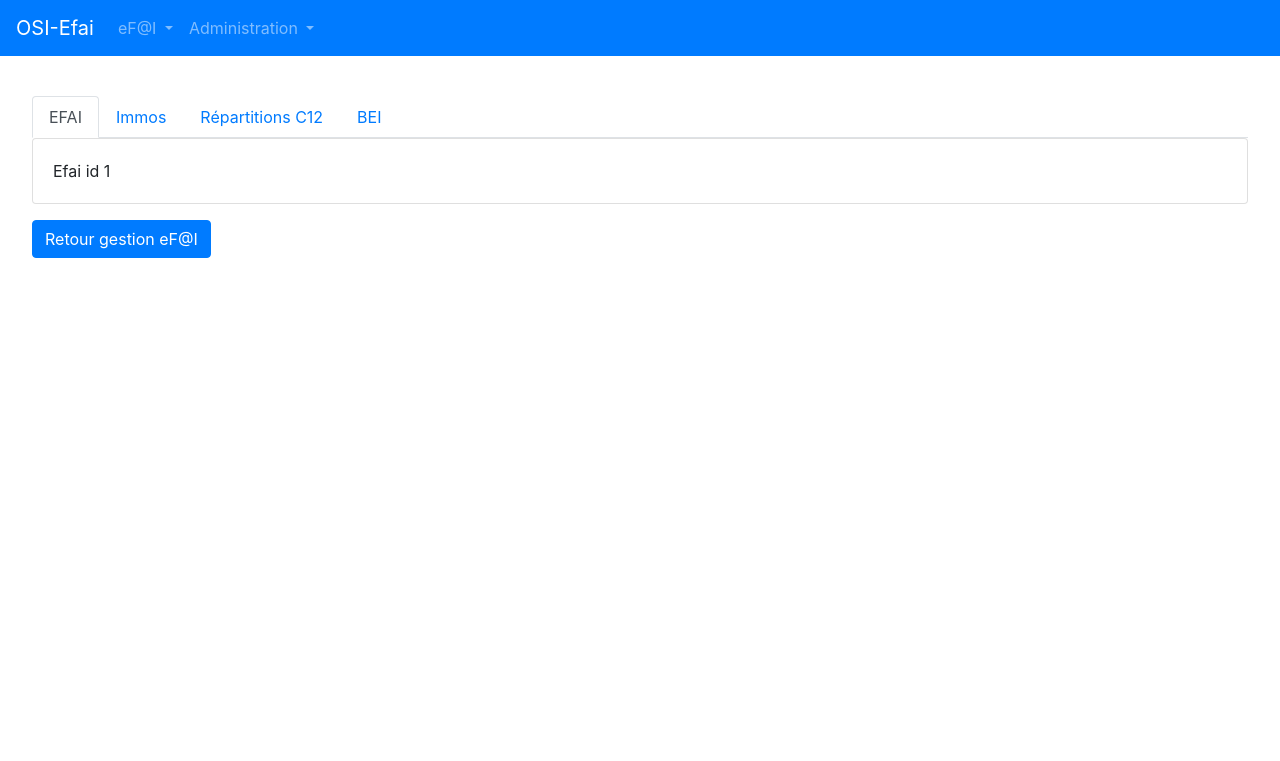
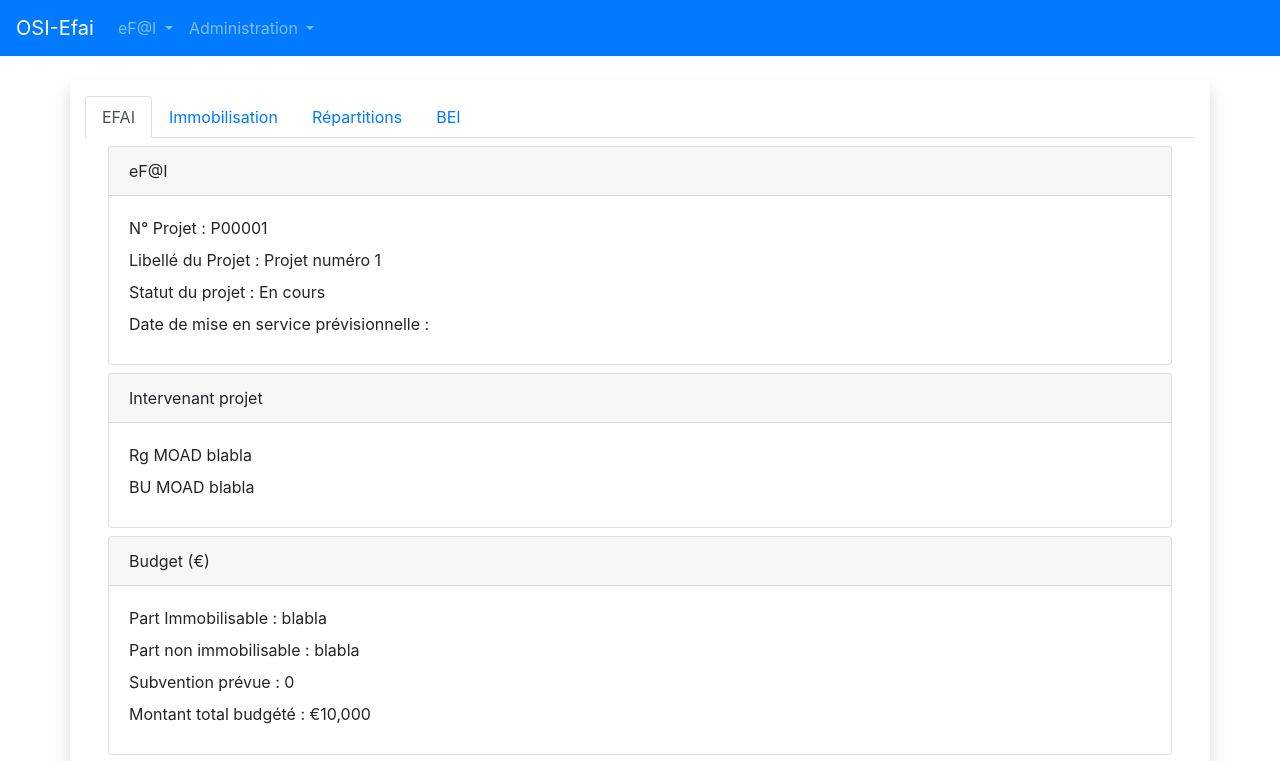
Before and after one commit to Letotoche/osi-ihm, an Angular app: page /efai/edit/1 in a window 1280 px wide. Shown: the top 761 px of the page. Built offline with nearby package versions, Linux system fonts and the light colour scheme.

Commit message:
onglet form efai

```diff
--- a/package.json
+++ b/package.json
@@ -20,8 +20,8 @@
     "@angular/platform-browser-dynamic": "~7.2.0",
     "@angular/router": "~7.2.0",
     "bootstrap": "^4.3.1",
-    "core-js": "^2.5.4",
-    "ngf-bootstrap": "0.0.5",
+    "core-js": "^2.6.9",
+    "jquery": "^3.4.1",
     "rxjs": "~6.3.3",
     "tslib": "^1.9.0",
     "zone.js": "~0.8.26"
--- /dev/null
+++ b/src/app/efai/efai-form/efai-form.component.html
@@ -0,0 +1,62 @@
+<div class="card m-2">
+  <div class="card-header">
+      eF@I
+  </div>
+  <div class="card-body">
+    <div>
+      <label>N° Projet : </label> {{efai.projet.codeProjet}}
+    </div>
+    <div>
+      <label>Libellé du Projet :</label> {{efai.projet.libelle}}
+    </div>
+
+    <div>
+      <label>Statut du projet :</label> {{efai.projet.statut}}
+    </div>
+
+    <div>
+        <label>Date de mise en service prévisionnelle :</label>
+      </div>
+  </div>
+</div>
+
+<div class="card m-2">
+  <div class="card-header">
+      Intervenant projet
+  </div>
+  <div class="card-body">
+    <div>
+      <label>Rg MOAD</label> blabla
+    </div>
+    <div>
+      <label>BU MOAD</label> blabla
+    </div>
+
+  </div>
+</div>
+
+<div class="card m-2">
+  <div class="card-header">
+      Budget (€)
+  </div>
+  <div class="card-body">
+    <div>
+      <label>Part Immobilisable :</label> blabla
+    </div>
+    <div>
+      <label>Part non immobilisable :</label> blabla
+    </div>
+    <div>
+      <label>Subvention prévue :</label> 0
+    </div>
+    <div>
+        <label>Montant total budgété :</label> {{efai.projet.montantBudget | currency:'EUR':true:'1.0-0'}}
+      </div>
+  </div>
+</div>
+
+<button type="button" class="btn btn-primary">Enregistrer</button>
+
+<div class="alert alert-info" role="alert">
+    Date de dernière modification : {{efai.dateDerniereModif | date:"dd/MM/yyyy"}} par TOTO
+</div>
--- /dev/null
+++ b/src/app/efai/efai-form/efai-form.component.ts
@@ -0,0 +1,17 @@
+import { Component, OnInit, Input } from '@angular/core';
+import { IEfai } from 'src/app/model/IEfai';
+
+@Component({
+  selector: 'osi-app-efai-form',
+  templateUrl: './efai-form.component.html',
+  styleUrls: ['./efai-form.component.css']
+})
+export class EfaiFormComponent implements OnInit {
+  @Input() efai: IEfai
+
+  constructor() { }
+
+  ngOnInit() {
+  }
+
+}
--- a/src/app/efai/efai.component.html
+++ b/src/app/efai/efai.component.html
@@ -1,21 +1,30 @@
-<p>
 
-</p>
+<div class="container shadow pt-3 pb-3">
+  <ul class="nav nav-tabs">
+    <li class="nav-item">
+      <a class="nav-link active" data-toggle="tab" href="#home" >EFAI</a>
+    </li>
+    <li class="nav-item">
+      <a class="nav-link" data-toggle="tab" href="#menu2">Immobilisation</a>
+    </li>
+    <li class="nav-item">
+      <a class="nav-link" data-toggle="tab" href="#menu3">Répartitions</a>
+    </li>
+    <li class="nav-item">
+      <a class="nav-link" data-toggle="tab" href="#menu4">BEI</a>
+    </li>
+  </ul>
 
-<nav class="nav nav-tabs">
-  <a class="nav-item nav-link active" href="#p1" data-toggle="tab">EFAI</a>
-  <a class="nav-item nav-link" href="#p2" data-toggle="tab">Immos</a>
-  <a class="nav-item nav-link" href="#p3" data-toggle="tab">Répartitions C12</a>
-  <a class="nav-item nav-link" href="#p4" data-toggle="tab">BEI</a>
-</nav>
-<div class="tab-content card mb-3">
-  <div class="tab-pane fade show active card-body" id="p1">
-      Efai id {{efai.identifiant}}
+  <!-- Tab panes -->
+  <div class="tab-content">
+    <div class="tab-pane container active" id="home">
+      <osi-app-efai-form [efai]="efai"></osi-app-efai-form>
+    </div>
+    <div class="tab-pane container fade" id="menu1">...</div>
+    <div class="tab-pane container fade" id="menu2">...</div>
+    <div class="tab-pane container fade" id="menu3">...</div>
   </div>
-  <div class="tab-pane fade card-body" id="p2">Panneau Immos</div>
-  <div class="tab-pane fade card-body" id="p3">Panneau Répartition C12</div>
-  <div class="tab-pane fade card-body" id="p4">Panneau BEI</div>
+
+  <hr>
+  <button type="button" class="btn btn-primary" (click)="retourGestion()">Retour gestion eF@I</button>
 </div>
-
-
-<button type="button" class="btn btn-primary" (click)="retourGestion()">Retour gestion eF@I</button>
--- a/src/app/osi-app.module.ts
+++ b/src/app/osi-app.module.ts
@@ -7,6 +7,7 @@ import { OsiAppRoutingModule } from './osi-app-routing.module';
 import { AccueilComponent } from './accueil/accueil.component';
 import { EfaiComponent } from './efai/efai.component';
 import { NavBarComponent } from './nav-bar/nav-bar.component';
+import { EfaiFormComponent } from './efai/efai-form/efai-form.component';
 
 @NgModule({
    imports: [
@@ -19,7 +20,8 @@ import { NavBarComponent } from './nav-bar/nav-bar.component';
       GestionefaiComponent,
       AccueilComponent,
       EfaiComponent,
-      NavBarComponent
+      NavBarComponent,
+      EfaiFormComponent
    ],
    bootstrap: [
       OsiAppComponent
```
Also changed, not shown: src/app/efai/efai-form/efai-form.component.css (added), 2 other files (tests, documents, lock files or other folders).
